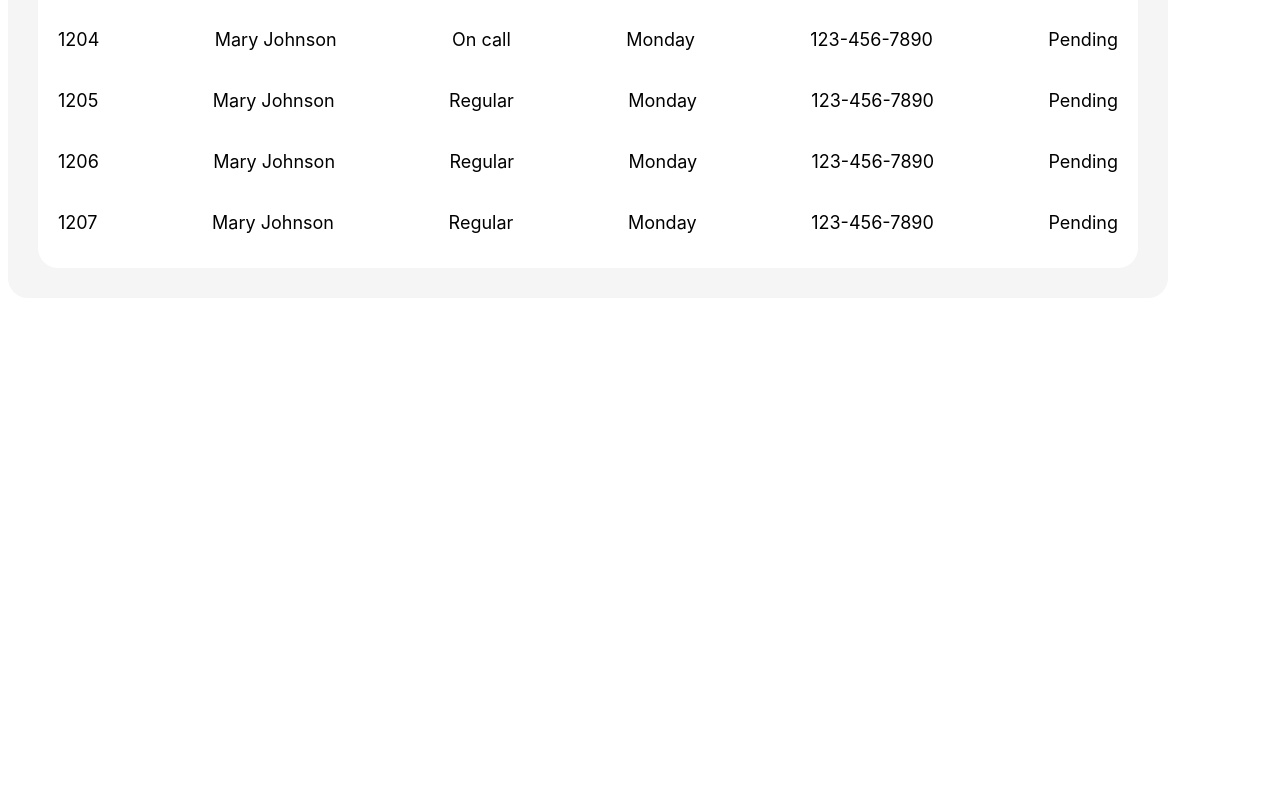
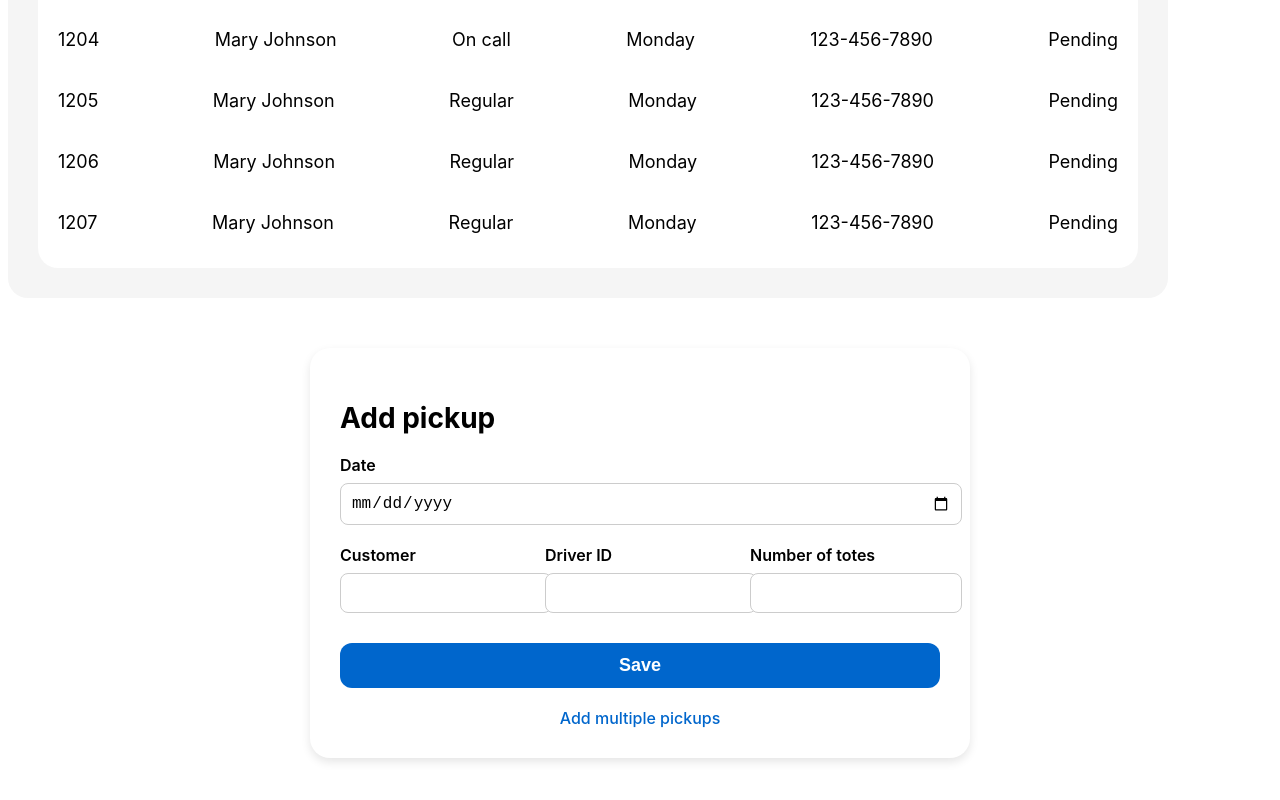
Before and after one commit to ubcmotion/united-we-can, a Next.js app in the folder apps/web/web/: page / in a window 1280 px wide. Shown: the part 771-1571 px from the top of the page. Before the commit the page ends 1077 px from the top, so only its background shows below. Built offline with nearby package versions, Linux system fonts and the light colour scheme.

Commit message:
feat: added 'add pickup' component to the frontend

```diff
--- /dev/null
+++ b/apps/web/web/src/app/components/AddPickup.tsx
@@ -0,0 +1,147 @@
+'use client';
+import React, { useState, useEffect } from 'react';
+
+interface Pickup {
+    customer: string;
+    driverID: string;
+    totes: string;
+}
+
+interface Styles {
+    container: React.CSSProperties;
+    header: React.CSSProperties;
+    label: React.CSSProperties;
+    inputRow: React.CSSProperties;
+    input: React.CSSProperties;
+    button: React.CSSProperties;
+    link: React.CSSProperties;
+  }
+
+  const styles: Styles = {
+    container: {
+      backgroundColor: '#FFFFFF',
+      padding: '30px',
+      borderRadius: '20px',
+      fontFamily: "'Inter', sans-serif",
+      width: '600px',
+      margin: '50px auto',
+      boxShadow: '0 4px 10px rgba(0, 0, 0, 0.1)'
+    },
+    header: {
+      fontSize: '28px',
+      fontWeight: 700,
+      marginBottom: '20px'
+    },
+    label: {
+      fontWeight: 600,
+      marginBottom: '8px',
+      display: 'block'
+    },
+    inputRow: {
+      display: 'flex',
+      gap: '15px',
+      marginTop: '20px'
+    },
+    input: {
+      flex: 1,
+      padding: '10px',
+      fontSize: '16px',
+      borderRadius: '8px',
+      border: '1px solid #ccc',
+      width: '100%'
+    },
+    button: {
+      marginTop: '30px',
+      width: '100%',
+      padding: '12px',
+      backgroundColor: '#0066CC',
+      color: 'white',
+      fontSize: '18px',
+      fontWeight: 600,
+      border: 'none',
+      borderRadius: '12px',
+      cursor: 'pointer'
+    },
+    link: {
+      textAlign: 'center',
+      marginTop: '20px',
+      color: '#0066CC',
+      fontWeight: 500,
+      cursor: 'pointer'
+    }
+};
+
+export default function AddPickup() {
+    const [date, setDate] = useState('');
+    const [pickups, setPickups] = useState<Pickup[]>([
+        {customer: '', driverID: '', totes: '' },
+    ]);
+
+    const handleChange = (index: number, field: keyof Pickup, value: string) => {
+        const newPickups = [...pickups];
+        newPickups[index][field] = value;
+        setPickups(newPickups);
+    };
+
+    const handleAddPickup = () => {
+        setPickups([...pickups, {customer: '', driverID: '', totes: ''}]);
+    }
+
+    const handleSubmit = () => {
+        console.log('Submitted pickups:', pickups);
+    };
+
+    return (
+        <div style={styles.container}>
+            <h2 style={styles.header}>Add pickup</h2>
+
+            <label style={styles.label}>Date</label>
+            <input
+                type="date"
+                value={date}
+                onChange={(e) => setDate(e.target.value)}
+                style={{ ...styles.input, width: '100%' }}
+            />
+
+            {pickups.map((pickup, index) => (
+                <div key={index}>
+                    <div style={styles.inputRow}>
+                        <div style={{ flex: 1 }}>
+                            <label style={styles.label}>Customer</label>
+                            <input
+                                type="text"
+                                value={pickup.customer}
+                                onChange={(e) => handleChange(index, 'customer', e.target.value)}
+                                style={styles.input}
+                            />
+                        </div>
+
+                        <div style={{ flex: 1 }}>
+                            <label style={styles.label}>Driver ID</label>
+                            <input
+                                type="text"
+                                value={pickup.driverID}
+                                onChange={(e) => handleChange(index, 'driverID', e.target.value)}
+                                style={styles.input}
+                            />
+                        </div>
+
+                        <div style={{ flex: 1 }}>
+                            <label style={styles.label}>Number of totes</label>
+                            <input
+                                type="number"
+                                value={pickup.totes}
+                                onChange={(e) => handleChange(index, 'totes', e.target.value)}
+                                style={styles.input}
+                            />
+                        </div>
+                    </div>
+                </div>
+            ))}
+
+            <button style={styles.button} onClick={handleSubmit}>Save</button>
+
+            <div style={styles.link} onClick={handleAddPickup}>Add multiple pickups</div>
+        </div>
+    );
+}
--- a/apps/web/web/src/app/page.tsx
+++ b/apps/web/web/src/app/page.tsx
@@ -1,10 +1,14 @@
-import TodaysPickups from '@/app/components/TodaysPickups';
+
+import TodaysPickups from '@/app/components/TodaysPickups'
+import AddPickup from '@/app/components/AddPickup'
+
 
 export default function Page() {
   return (
     <div>
       <h1>Home</h1>
-      <TodaysPickups />
+      <TodaysPickups/>
+      <AddPickup/>
     </div>
   );
 }
```
